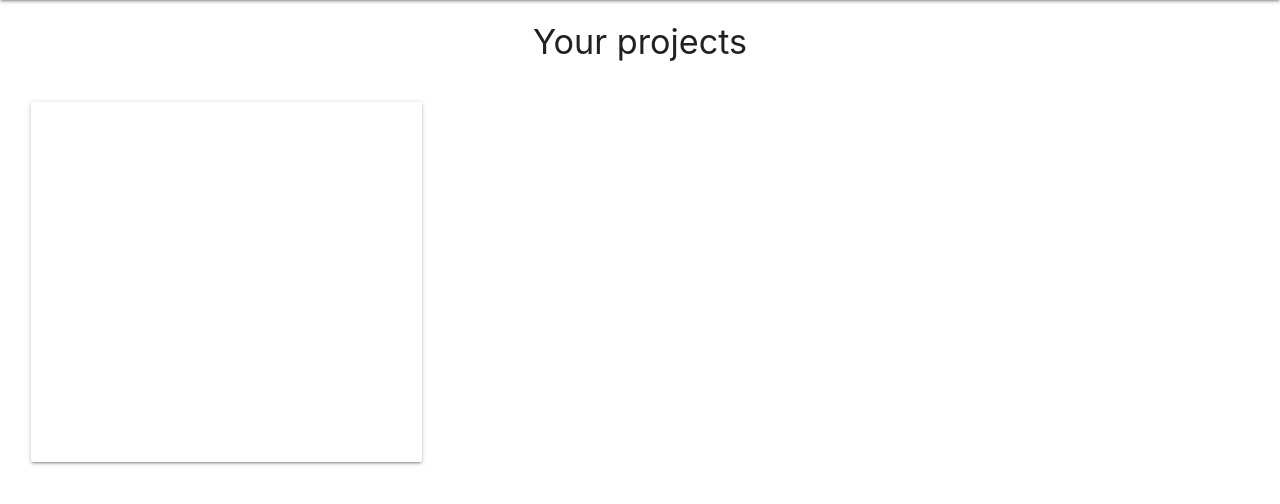
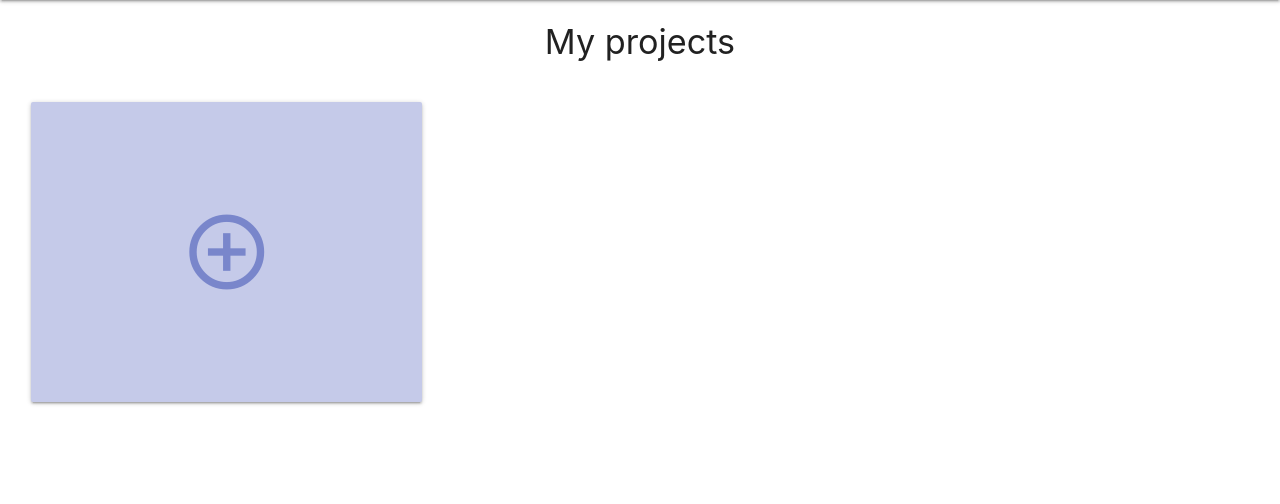
Before and after one commit to Code-Institute-Submissions/project-flask-app, a Flask app: page / in a window 1280 px wide. Shown: the part 64-568 px from the top of the page. Run offline with Flask 2, Linux system fonts and the light colour scheme; data that the repository does not hold is empty; some libraries are stand-ins or nearby versions.

Commit message:
added an 'add project' card

```diff
--- a/app.py
+++ b/app.py
@@ -72,7 +72,7 @@ def delete_project(project_id, project_title):
 def delete_case(project_title, case_id):
     coll = mongo.db[project_title]
     coll.remove({"_id": ObjectId(case_id)})
-    return redirect("/")
+    return redirect(url_for("show_cases", project_name=project_title))
 
 
 
--- a/static/css/style.css
+++ b/static/css/style.css
@@ -2,6 +2,12 @@
 .nav-text-color-mobile {
     color: white;
 }
+
+.button-color {
+    color: #7986cb;
+}
+
+
 
 /*------------------------------------------------------------------special paddings, positions*/
 .projects-wrapper {
@@ -10,13 +16,27 @@
 }
 
 .project-cards {
-    min-height: 360px
+    min-height: 300px
+}
+
+.project-card-img {
+    max-height: 150px;
+    object-fit: cover;
 }
 
 .project-card-icon {
     text-decoration: none;
     color: black;
     bottom: 3px;
+}
+
+.title-add-project {
+    position: absolute;
+    text-align: center;
+}
+
+.btn-add-project {
+    margin: 0 auto;
 }
 
 .sub_btn {
@@ -35,3 +55,10 @@
 .show-cases-project-description {
     margin: 20px;
 }
+
+
+
+/*------------------------------------------------------------------index*/
+.card-add-project {
+
+}
--- a/static/js/script.js
+++ b/static/js/script.js
@@ -7,4 +7,8 @@ $(document).ready(function() {
         $('#formWrapper').append(newDiv);
         countCategory+=1
     });
+
+    $('.btnRemoveprojectCategory').click(function() {
+        $(this).closest('div').remove()
+    })
 });
--- a/templates/addcase.html
+++ b/templates/addcase.html
@@ -8,7 +8,7 @@
 
     <div class="row">
         <form class="col s12" method="POST">
-            <input type="hidden" name="project" value={{case.project}}> {%for key, value in case.items() %} {% if key != "_id" and key!="project" and key != "description" %}
+            <input type="hidden" name="project" value={{case.project}}> {%for key, value in case.items() %} {% if key != "_id" and key!="project" and key != "description" and key !="image" %}
 
 
             <div class="input-field col s12">
--- a/templates/addproject.html
+++ b/templates/addproject.html
@@ -13,6 +13,10 @@
                 <div class="input-field col s12">
                     <textarea placeholder="text" id="new_category" type="text" class="materialize-textarea" name="description" maxlength="150"></textarea>
                     <label for="new_category">Short description of the project (max 150 characters)</label>
+                </div>
+                <div class="input-field col s12">
+                    <input placeholder="image URL" id="new_category" type="text" class="validate" name="image">
+                    <label for="new_category">Image (optional)</label>
                 </div>
                 <div class="input-field col s12">
                     <input placeholder="text" id="new_category" type="text" class="validate" name="category">
--- a/templates/index.html
+++ b/templates/index.html
@@ -2,7 +2,7 @@
 
 
 <div class="row center-align">
-    <h4>Your projects</h4>
+    <h4>My projects</h4>
 </div>
 <div class="row projects-wrapper">
     {% for project in projects%}
@@ -10,7 +10,7 @@
         <div class="col l4 m6 s12">
             <div class="card project-cards hoverable">
                 <div class="card-image">
-                    <img src="{{ url_for('static', filename='images/test.jpg') }}">
+                    <img class="project-card-img" {% if project.image %} src={{project.image}} {% else %} src="https://images.pexels.com/photos/247772/pexels-photo-247772.jpeg?auto=compress&cs=tinysrgb&dpr=2&h=650&w=940" {% endif %}>
                     <span class="card-title">{{project.project}}</span>
                     <a href="{{url_for('add_case', project_id=project._id, project_title=project.project)}}" class="indigo lighten-2 btn-floating halfway-fab waves-effect waves-light red"><i class="material-icons">add</i></a>
                 </div>
@@ -25,9 +25,11 @@
         </div>
     </a>
     {% endfor %}
-    <div class="col l4 m6 s12 project-cards">
-        <div class="card project-cards hoverable">
-
+    <a class="project-card-icon" href="{{url_for('add_project')}}">
+        <div class="col l4 m6 s12 project-cards card-add-project">
+            <div class="card project-cards indigo lighten-4 hoverable valign-wrapper">
+                <i class="btn-add-project large material-icons button-color">add_circle_outline</i>
+            </div>
         </div>
-    </div>
+    </a>
 </div>{% endblock%}
```
